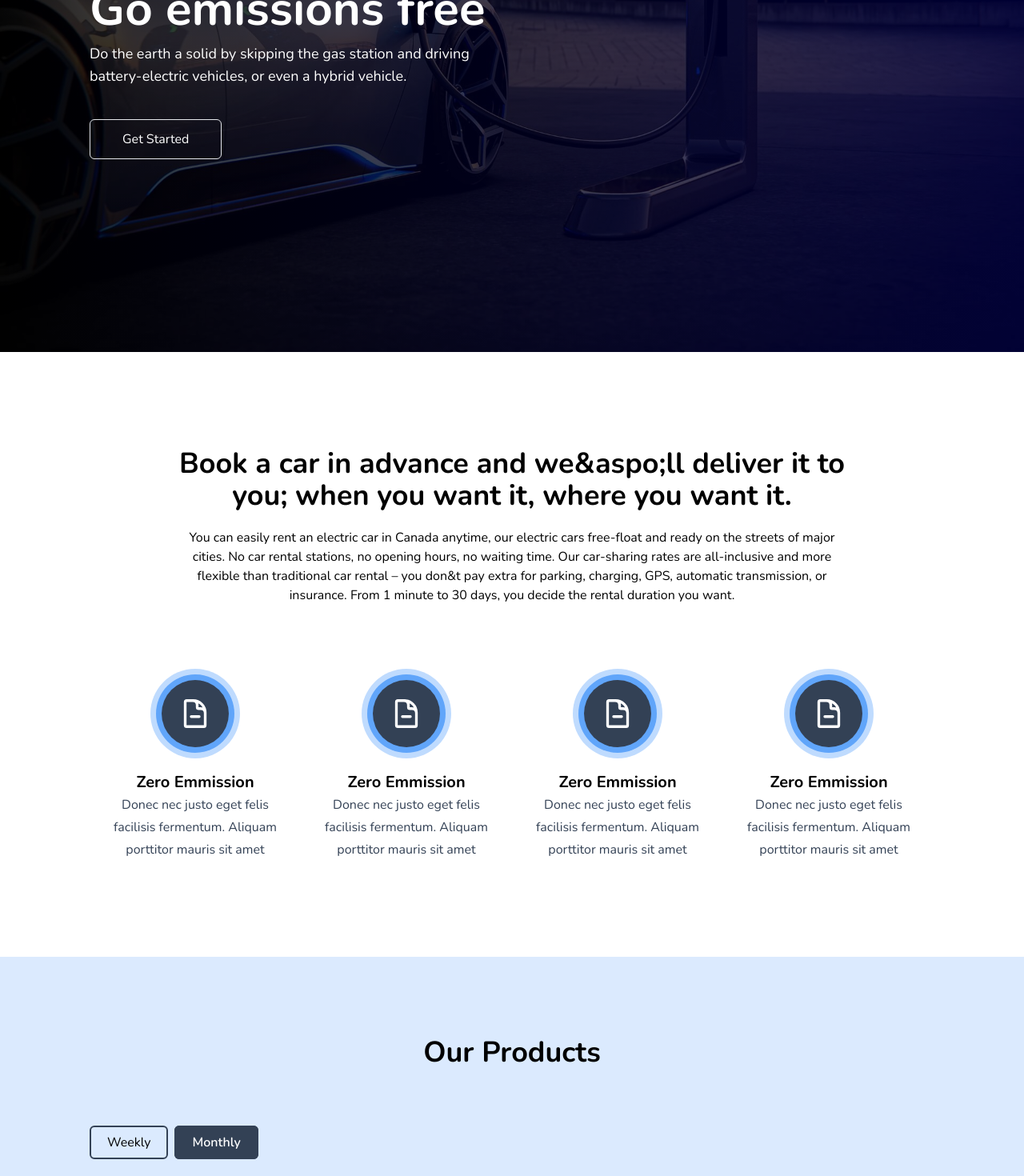
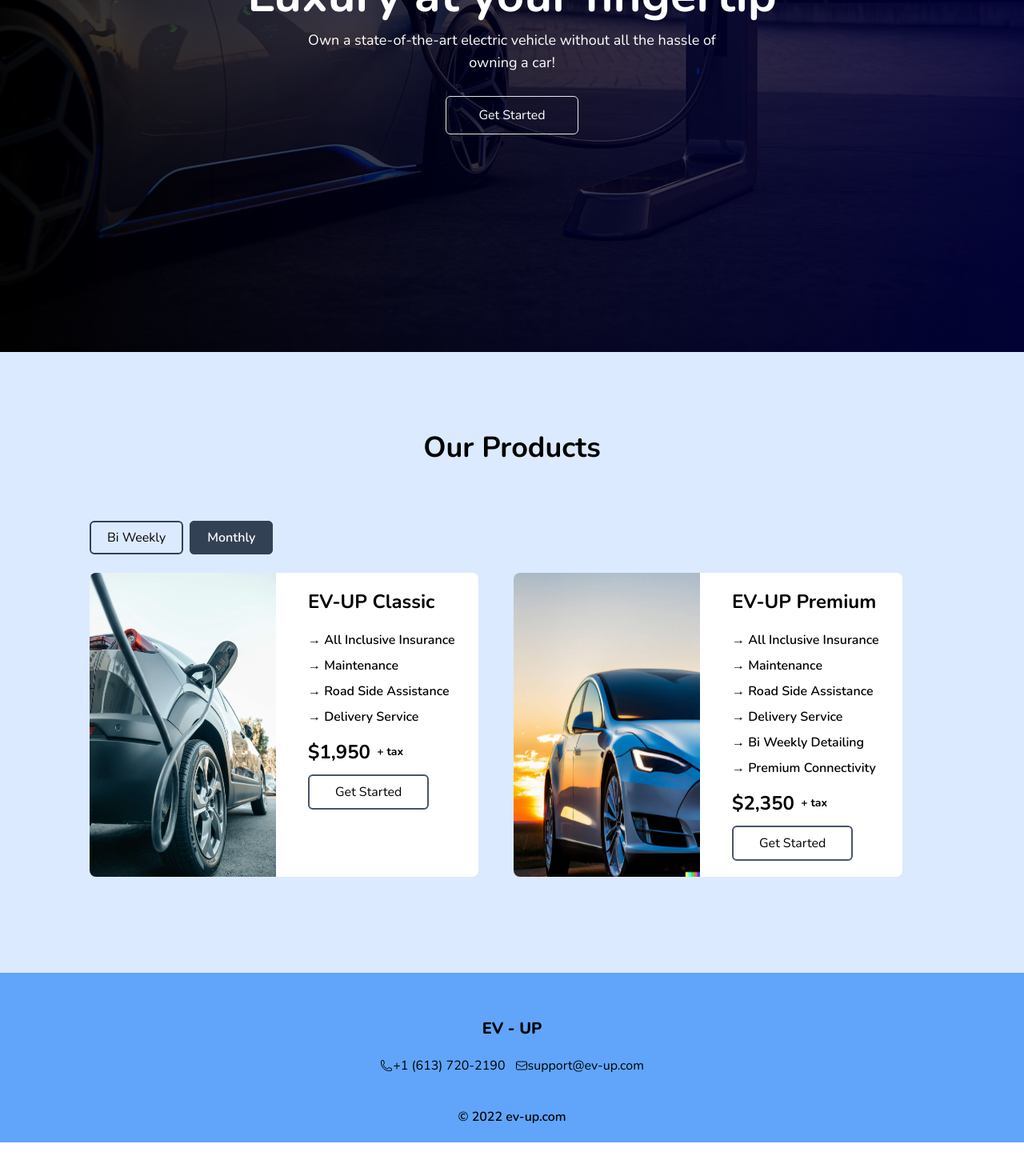
Before and after one commit to itschu/ev-up, a Next.js app: page / in a window 1280 px wide. Shown: the part 360-1830 px from the top of the page at 80% size. After the commit the page ends 1788 px from the top, so only its background shows below. Built offline with nearby package versions, Linux system fonts and the light colour scheme.

Commit message:
made the minor changes

```diff
--- a/pages/index.js
+++ b/pages/index.js
@@ -14,9 +14,9 @@ export default function Home() {
 			</Head>
 			<Nav />
 			<Hero />
-			<About />
+			{/* <About /> */}
 			<Product />
-			<Faq />
+			{/* <Faq /> */}
 			<Footer />
 		</>
 	);
--- a/src/component/about/about.js
+++ b/src/component/about/about.js
@@ -5,7 +5,7 @@ const About = () => {
 		<div className="w-full p-5 md:p-20 md:px-28" id="about">
 			<div className="mb-10 mt-5 md:mb-20 flex flex-col items-center">
 				<h2 className="heading mb-5 mt-5 text-center md:px-20">
-					Book a car in advance and we&aspo;ll deliver it to you; when
+					Book a car in advance and we&apos;ll deliver it to you; when
 					you want it, where you want it.
 				</h2>
 				<p className="text-center" style={{ maxWidth: "88ch" }}>
--- a/src/component/book-product/book-product.js
+++ b/src/component/book-product/book-product.js
@@ -1,3 +1,4 @@
+import { useRouter } from "next/router";
 import { useRef, useState } from "react";
 import { useSelectedProduct } from "../../hooks/selected-product";
 import { currencyFractionDigits, price } from "../../utils/faq-data";
@@ -5,6 +6,7 @@ import { currencyFractionDigits, price } from "../../utils/faq-data";
 const BookProduct = () => {
 	const { selected } = useSelectedProduct();
 	const [submitted, setSubmitted] = useState(false);
+	const router = useRouter();
 
 	const f_name = useRef(null);
 	const l_name = useRef(null);
@@ -47,12 +49,14 @@ const BookProduct = () => {
 								<input
 									ref={f_name}
 									placeholder="First Name"
+									type={"text"}
 									className="input"
 									required
 								/>
 								<input
 									ref={l_name}
 									placeholder="Last Name"
+									type={"text"}
 									className="input"
 									required
 								/>
@@ -63,12 +67,14 @@ const BookProduct = () => {
 									ref={email}
 									placeholder="Email"
 									className="input"
+									type={"email"}
 									required
 								/>
 								<input
 									ref={phone_num}
 									placeholder="Phone Number"
 									className="input"
+									type={"number"}
 									required
 								/>
 							</div>
@@ -83,7 +89,7 @@ const BookProduct = () => {
 
 						<div className="relative">
 							<div className="single-contact-info ">
-								<svg
+								{/* <svg
 									xmlns="http://www.w3.org/2000/svg"
 									fill="none"
 									viewBox="0 0 24 24"
@@ -96,7 +102,7 @@ const BookProduct = () => {
 										strokeLinejoin="round"
 										d="M8.25 6.75h12M8.25 12h12m-12 5.25h12M3.75 6.75h.007v.008H3.75V6.75zm.375 0a.375.375 0 11-.75 0 .375.375 0 01.75 0zM3.75 12h.007v.008H3.75V12zm.375 0a.375.375 0 11-.75 0 .375.375 0 01.75 0zm-.375 5.25h.007v.008H3.75v-.008zm.375 0a.375.375 0 11-.75 0 .375.375 0 01.75 0z"
 									/>
-								</svg>
+								</svg> */}
 								<span className="ml-3 text-2xl font-extrabold">
 									EV-UP{" "}
 									<span className="capitalize">
@@ -141,7 +147,10 @@ const BookProduct = () => {
 						strokeWidth={2}
 						stroke="currentColor"
 						className="w-6 h-6 absolute right-3 top-3 md:top-12 cursor-pointer"
-						onClick={() => setSubmitted(false)}
+						onClick={() => {
+							// setSubmitted(false);
+							router.push("/");
+						}}
 					>
 						<path
 							strokeLinecap="round"
@@ -151,7 +160,8 @@ const BookProduct = () => {
 					</svg>
 
 					<p className="bg-green-400 w-full text-center py-20 rounded-xl font-bold text-xl px-5">
-						We have received your request, we will contact you soon!
+						We have received your request, we will contact you
+						shortly!
 					</p>
 				</div>
 			)}
--- a/src/component/button/button.js
+++ b/src/component/button/button.js
@@ -1,8 +1,13 @@
+import Link from "next/link";
+
 const Button = ({ children }) => {
 	return (
-		<button className="text-white border px-10 py-3 rounded-md">
+		<Link
+			className="text-white border px-10 py-3 rounded-md"
+			href={"/#products"}
+		>
 			{children}
-		</button>
+		</Link>
 	);
 };
 
--- a/src/component/footer/footer.js
+++ b/src/component/footer/footer.js
@@ -1,14 +1,63 @@
+import Link from "next/link";
+
 const Footer = () => {
+	const date = new Date();
 	return (
 		<div
 			id="contact"
-			className="w-full bg-blue-400 p-28 py-14 rounded-t-3xl md:rounded-t-full flex flex-col items-center mt-12 md:mt-0"
+			className="w-full bg-blue-400 p-28 py-14 flex flex-col items-center mt-0 pb-5"
 		>
 			<h3 className="text-xl font-extrabold">EV - UP</h3>
 			<div className="mt-5 flex gap-3">
-				<img src="/assets/images/facebook.png" className="w-8 h-8" />
-				<img src="/assets/images/twitter.png" className="w-8 h-8" />
+				{/* <img src="/assets/images/facebook.png" className="w-8 h-8" />
+				<img src="/assets/images/twitter.png" className="w-8 h-8" /> */}
+				<Link
+					href="tel:+1 (613) 720-2190"
+					className="flex items-center"
+				>
+					<svg
+						xmlns="http://www.w3.org/2000/svg"
+						fill="none"
+						viewBox="0 0 24 24"
+						strokeWidth={1.5}
+						stroke="currentColor"
+						className="w-4 h-4"
+					>
+						<path
+							strokeLinecap="round"
+							strokeLinejoin="round"
+							d="M2.25 6.75c0 8.284 6.716 15 15 15h2.25a2.25 2.25 0 002.25-2.25v-1.372c0-.516-.351-.966-.852-1.091l-4.423-1.106c-.44-.11-.902.055-1.173.417l-.97 1.293c-.282.376-.769.542-1.21.38a12.035 12.035 0 01-7.143-7.143c-.162-.441.004-.928.38-1.21l1.293-.97c.363-.271.527-.734.417-1.173L6.963 3.102a1.125 1.125 0 00-1.091-.852H4.5A2.25 2.25 0 002.25 4.5v2.25z"
+						/>
+					</svg>
+					<span>+1 (613) 720-2190</span>
+				</Link>
+
+				<Link
+					href="mailto:support@evl-up.com"
+					className="flex items-center"
+				>
+					<svg
+						xmlns="http://www.w3.org/2000/svg"
+						fill="none"
+						viewBox="0 0 24 24"
+						strokeWidth={1.5}
+						stroke="currentColor"
+						className="w-4 h-4"
+					>
+						<path
+							strokeLinecap="round"
+							strokeLinejoin="round"
+							d="M21.75 6.75v10.5a2.25 2.25 0 01-2.25 2.25h-15a2.25 2.25 0 01-2.25-2.25V6.75m19.5 0A2.25 2.25 0 0019.5 4.5h-15a2.25 2.25 0 00-2.25 2.25m19.5 0v.243a2.25 2.25 0 01-1.07 1.916l-7.5 4.615a2.25 2.25 0 01-2.36 0L3.32 8.91a2.25 2.25 0 01-1.07-1.916V6.75"
+						/>
+					</svg>
+
+					<span>support@ev-up.com</span>
+				</Link>
 			</div>
+
+			<p className="mt-10 font-semibold">
+				© {date.getFullYear()} ev-up.com
+			</p>
 		</div>
 	);
 };
--- a/src/component/hero/hero.js
+++ b/src/component/hero/hero.js
@@ -2,20 +2,20 @@ import Button from "../button";
 
 const Hero = () => {
 	return (
-		<div className="h-screen w-full bg-slate-700 hero flex flex-col justify-center px-6 md:px-28">
+		<div className="h-screen w-full bg-slate-700 hero flex flex-col justify-center px-6 md:px-28 items-center">
 			<div className="overlay" />
 			<h1
 				className="text-white z-10 text-2xl md:text-6xl font-bold mt-10"
 				style={{ maxWidth: "20ch" }}
 			>
-				Think about the planet, Go emissions free
+				Luxury at your fingertip
 			</h1>
 			<p
-				className="text-white z-10 font-normal mt-3 text-lg"
+				className="text-white z-10 font-normal mt-3 text-lg text-center"
 				style={{ maxWidth: "50ch" }}
 			>
-				Do the earth a solid by skipping the gas station and driving
-				battery-electric vehicles, or even a hybrid vehicle.
+				Own a state-of-the-art electric vehicle without all the hassle
+				of owning a car!
 			</p>
 
 			<div className="z-10 mt-10">
--- a/src/component/nav/nav.js
+++ b/src/component/nav/nav.js
@@ -5,24 +5,25 @@ const Nav = () => {
 	const [viewMenu, setViewMenu] = useState(false);
 	return (
 		<>
-			<div className="w-full bg-white flex items-center justify-between px-10 md:px-28 py-3 fixed top-0 left-0 right-0 z-20 shadow-lg">
-				<div
-					id="logo"
-					className="w-12 h-12 bg-slate-600 rounded-full"
-				/>
+			<div className="w-full bg-white flex items-center justify-between px-4 md:px-28 py-3 fixed top-0 left-0 right-0 z-20 shadow-lg">
+				<Link id="logo" className="pointer-cursor" href={"/"}>
+					<h1 className="text-blue-600 z-10 text-xl md:text-2xl font-bold md:font-extrabold border-2 md:border-4 border-blue-900 px-5 py-2">
+						EV-UP
+					</h1>
+				</Link>
 				<ul className="hidden md:flex">
-					<Link href={"/"}>
+					{/* <Link href={"/"}>
 						<li className="inline mx-4">Home</li>
 					</Link>
 					<Link href={"/#about"}>
 						<li className="inline mx-4">Features</li>
-					</Link>
+					</Link> */}
 					<Link href={"/#products"}>
 						<li className="inline mx-4">Products</li>
 					</Link>
-					<Link href={"/#faq"}>
+					{/* <Link href={"/#faq"}>
 						<li className="inline mx-4">FAQ&apos;s</li>
-					</Link>
+					</Link> */}
 					<Link href={"#contact"}>
 						<li className="inline mx-4">Contact</li>
 					</Link>
@@ -66,23 +67,23 @@ const Nav = () => {
 			</div>
 
 			<div
-				className={`transition-all duration-150 w-full h-56 shadow-lg fixed z-20 bg-white pt-5 ${
+				className={`transition-all duration-150 w-full h-28 shadow-lg fixed z-20 bg-white pt-5 ${
 					viewMenu || "-top-80"
 				}`}
 				style={{ marginTop: "4.43rem" }}
 			>
-				<Link href={"/"} onClick={() => setViewMenu(false)}>
+				{/* <Link href={"/"} onClick={() => setViewMenu(false)}>
 					<li className="list-none mb-4 mx-4">Home</li>
 				</Link>
 				<Link href={"/#about"} onClick={() => setViewMenu(false)}>
 					<li className="list-none mb-4 mx-4">Features</li>
-				</Link>
+				</Link> */}
 				<Link href={"/#products"} onClick={() => setViewMenu(false)}>
 					<li className="list-none mb-4 mx-4">Products</li>
 				</Link>
-				<Link href={"/#faq"} onClick={() => setViewMenu(false)}>
+				{/* <Link href={"/#faq"} onClick={() => setViewMenu(false)}>
 					<li className="list-none mb-4 mx-4">FAQ&apos;s</li>
-				</Link>
+				</Link> */}
 				<Link href={"#contact"} onClick={() => setViewMenu(false)}>
 					<li className="list-none mb-4 mx-4">Contact</li>
 				</Link>
--- a/src/component/product/product.js
+++ b/src/component/product/product.js
@@ -18,7 +18,7 @@ const Product = () => {
 					className={`plan ${active === "weekly" && "active"}`}
 					onClick={() => setActive("weekly")}
 				>
-					Weekly
+					Bi Weekly
 				</span>
 				<span
 					className={`plan ${active === "monthly" && "active"}`}
@@ -28,7 +28,7 @@ const Product = () => {
 				</span>
 			</div>
 
-			<div className="flex justify-center flex-col md:flex-row gap-7 md:gap-1">
+			<div className="flex justify-center flex-col md:flex-row gap-7 md:gap-1 pb-10">
 				<SingleProductClassic active={active} />
 				<SingleProductPremuim active={active} />
 			</div>
--- a/src/component/single-product-premium/single-product-premium.js
+++ b/src/component/single-product-premium/single-product-premium.js
@@ -26,6 +26,9 @@ const SingleProductPremuim = ({ active }) => {
 				</p>
 				<p className="mb-2 font-semibold">&rarr; Delivery Service</p>
 				<p className="mb-2 font-semibold">&rarr; Bi Weekly Detailing</p>
+				<p className="mb-2 font-semibold">
+					&rarr; Premium Connectivity
+				</p>
 
 				<div className="flex items-center">
 					<p className="font-bold text-2xl mt-2">
```
